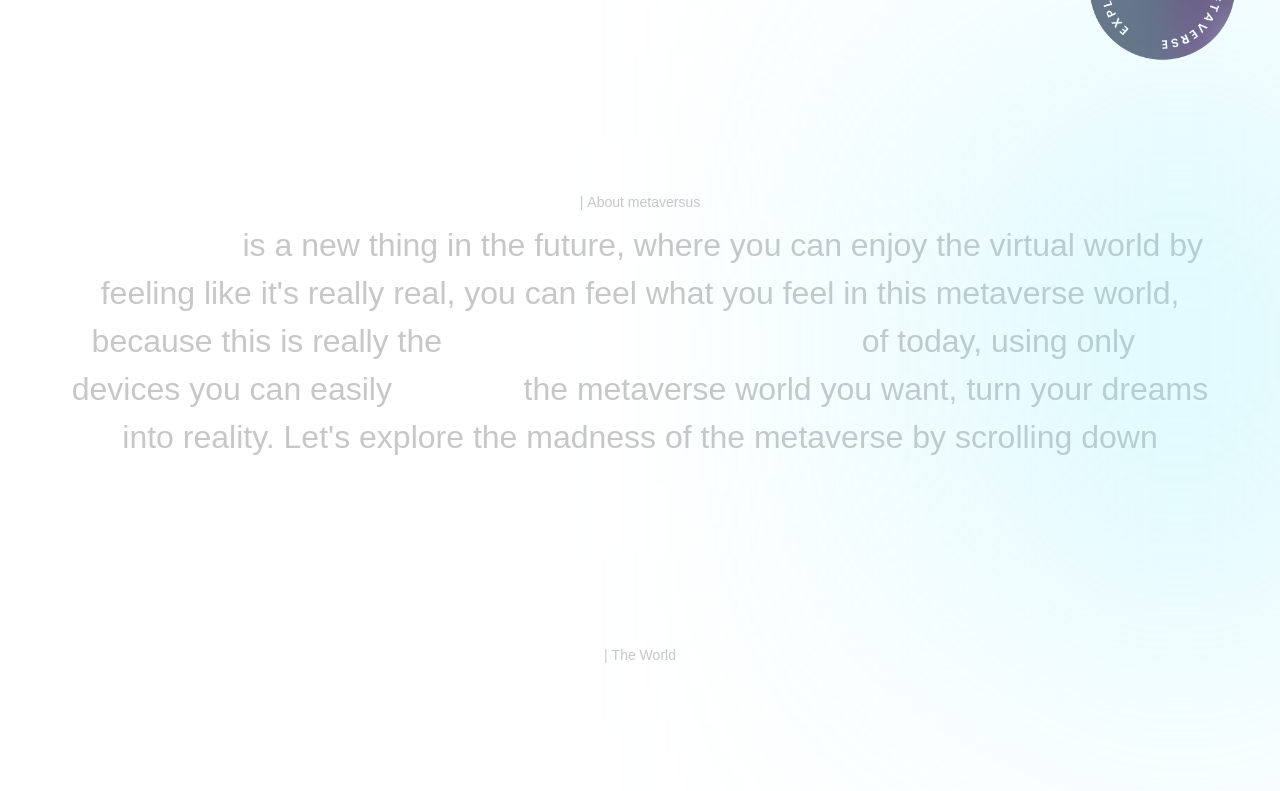
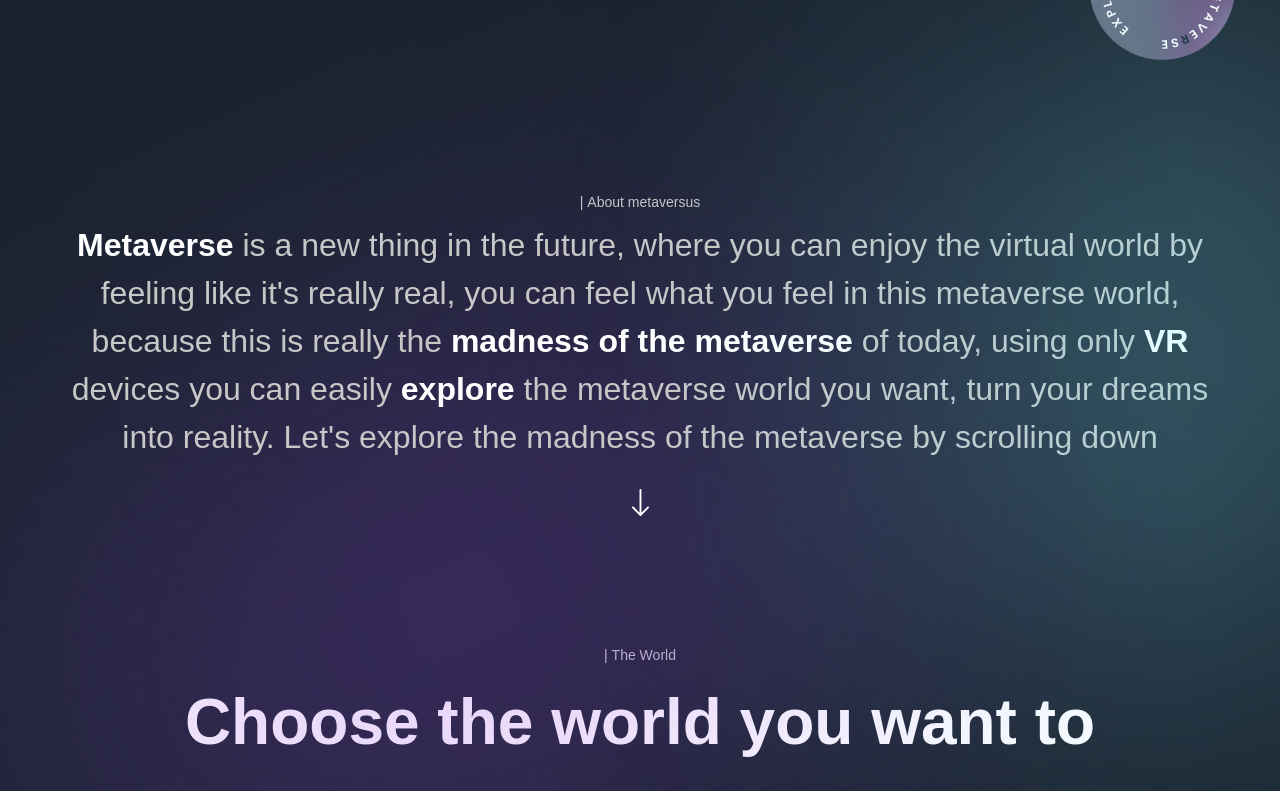
Before and after one commit to gigihpaga/metaversus-portofolio, a Next.js app: page / in a window 1280 px wide. Shown: the part 980-1771 px from the top of the page. Built offline with nearby package versions, Linux system fonts and the light colour scheme; a web font is replaced by a local one.

Commit message:
tutor finish

```diff
--- a/app/page.js
+++ b/app/page.js
@@ -2,16 +2,25 @@ import { Footer, Navbar } from '../components';
 import { About, Explore, Feedback, GetStarted, Hero, Insights, WhatsNew, World } from '../sections';
 
 const Page = () => (
-    <div>
+    <div className="bg-primary-black overflow-hidden">
         <Navbar />
         <Hero />
+        <div className="relative">
             <About />
+            <div className="gradient-03 z-0" />
             <Explore />
+        </div>
+        <div className="relative">
             <GetStarted />
+            <div className="gradient-04 z-0" />
             <WhatsNew />
+        </div>
         <World />
+        <div className="relative">
             <Insights />
+            <div className="gradient-04 z-0" />
             <Feedback />
+        </div>
         <Footer />
     </div>
 );
```
Lines whose indentation alone changed are shown as unchanged.
